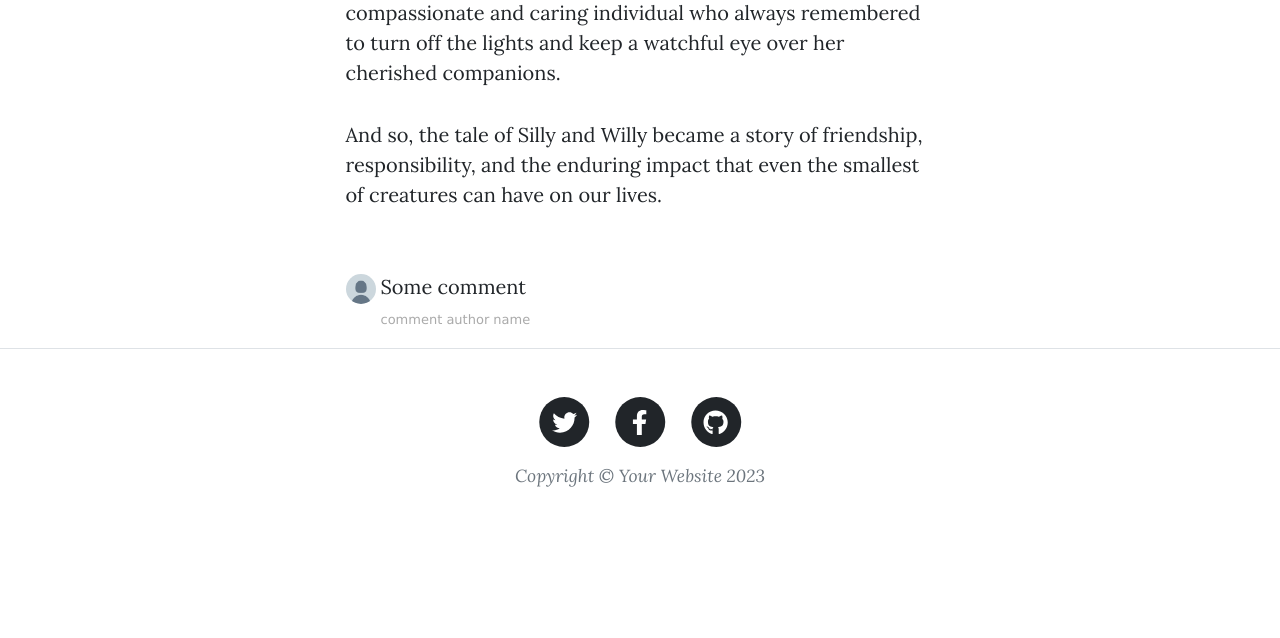
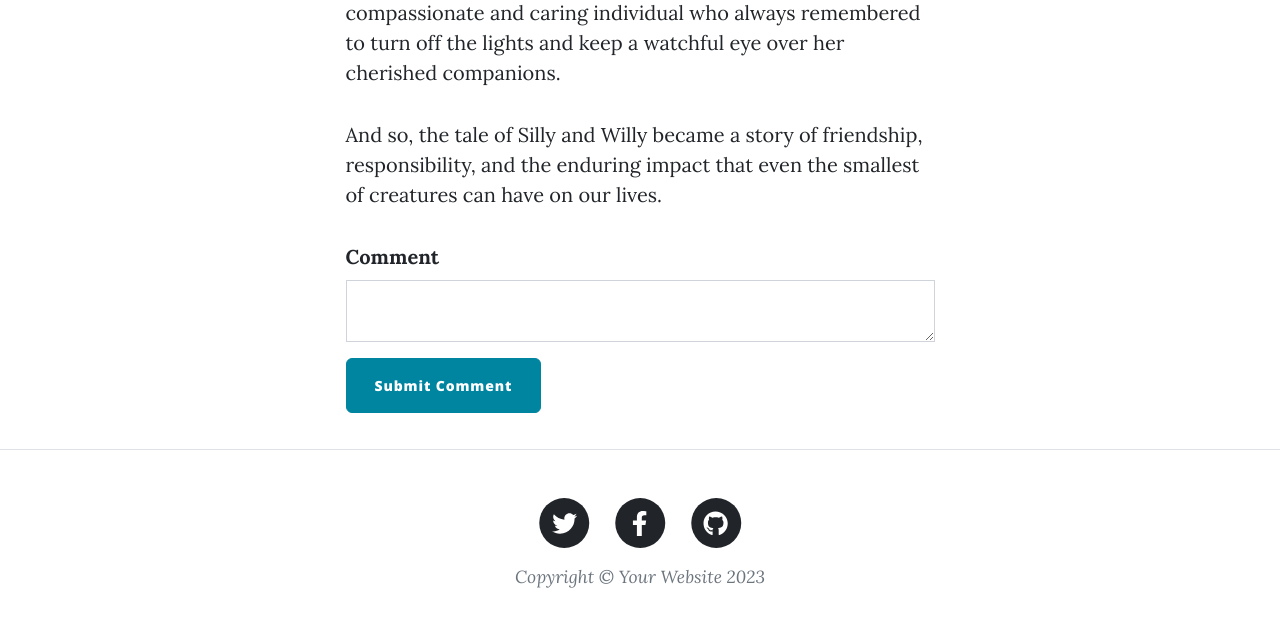
Before and after one commit to SentientCyborg/Day_69-Advanced-Blog-Capstone-Project, a Flask app: page /post/1 in a window 1280 px wide. Shown: the part 2556-3194 px from the top of the page. Before the commit the page ends 3043 px from the top, so only its background shows below. Run offline with Flask 3, Linux system fonts and the light colour scheme; data comes from the database, SQL or seed files in the repository; data that the repository does not hold is empty; some libraries are stand-ins or nearby versions.

Commit message:
display comments on posts

```diff
--- a/templates/post.html
+++ b/templates/post.html
@@ -1,3 +1,4 @@
+{% from "bootstrap5/form.html" import render_form %}
 {% include "header.html" %}
 
 <!-- Page Header-->
@@ -32,19 +33,22 @@
         {% endif %}
 
         <!-- Comments Area -->
-        <!-- TODO: Add a CKEditor for commenting below -->
+        {{ ckeditor.load() }}
+        {{ ckeditor.config(name='body') }}
+        {{ render_form(form, novalidate=True, button_map={"submit": "primary"}) }}
         <div class="comment">
-          <!-- TODO: Show all the comments on a post -->
           <ul class="commentList">
+            {% for comment in post.post_comments: %}
               <li>
                 <div class="commenterImage">
                   <img src="../static/assets/img/default-profile.jpg" />
                 </div>
                 <div class="commentText">
-                <p>Some comment</p>
-                <span class="date sub-text">comment author name</span>
+                  <p>{{ comment.text|safe }}</p>
+                  <span class="date sub-text">{{ comment.comment_author.username  }}</span>
                 </div>
               </li>
+            {% endfor %}
           </ul>
         </div>
       </div>
```
Lines whose indentation alone changed are shown as unchanged.
